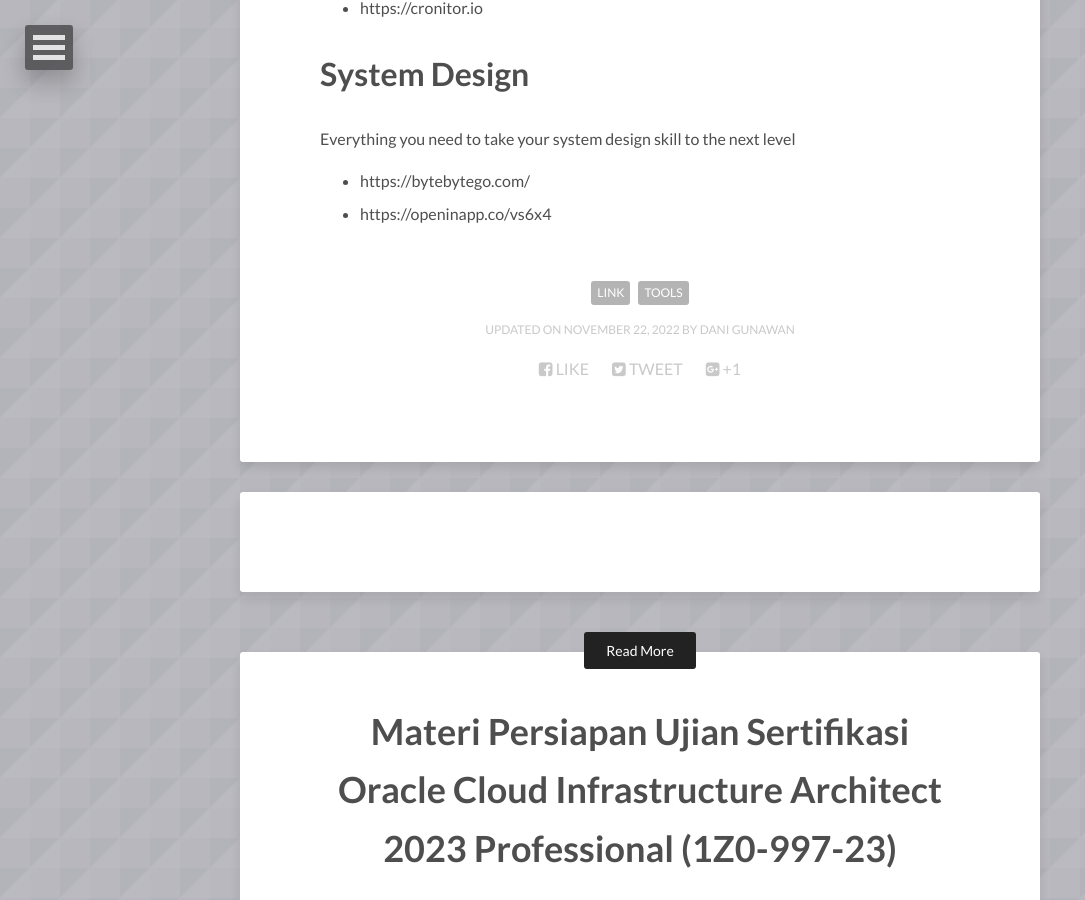
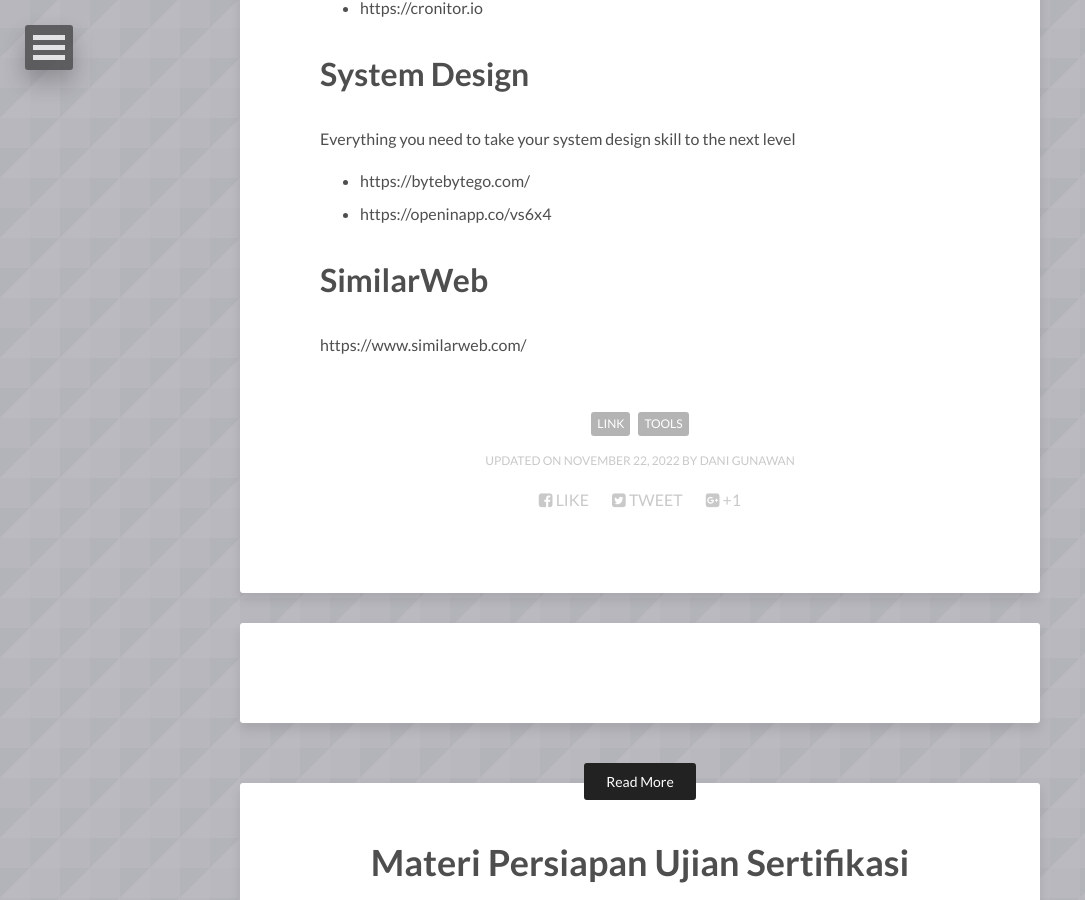
Before and after one commit to danigunawan/danigunawan.github.io, a Jekyll site: the page built from _posts/2022-11-21-kumpulan-link-tools-teknologi-favorit.md, in a window 1280 px wide and 900 px high, scrolled down 842 px. Shown: the whole window, without its empty margins (0-1085 px from the left). Built offline with Jekyll 4.4.1, drawn with Linux system fonts in a browser that asks for light colours; nearby versions of some CDN libraries; comment, search, counter and statistics services are not loaded.

Commit message:
[ADD POSTING]

```diff
--- a/_posts/2022-11-21-kumpulan-link-tools-teknologi-favorit.md
+++ b/_posts/2022-11-21-kumpulan-link-tools-teknologi-favorit.md
@@ -34,3 +34,6 @@
 
 - https://bytebytego.com/
 - https://openinapp.co/vs6x4
+
+# SimilarWeb
+https://www.similarweb.com/
```
